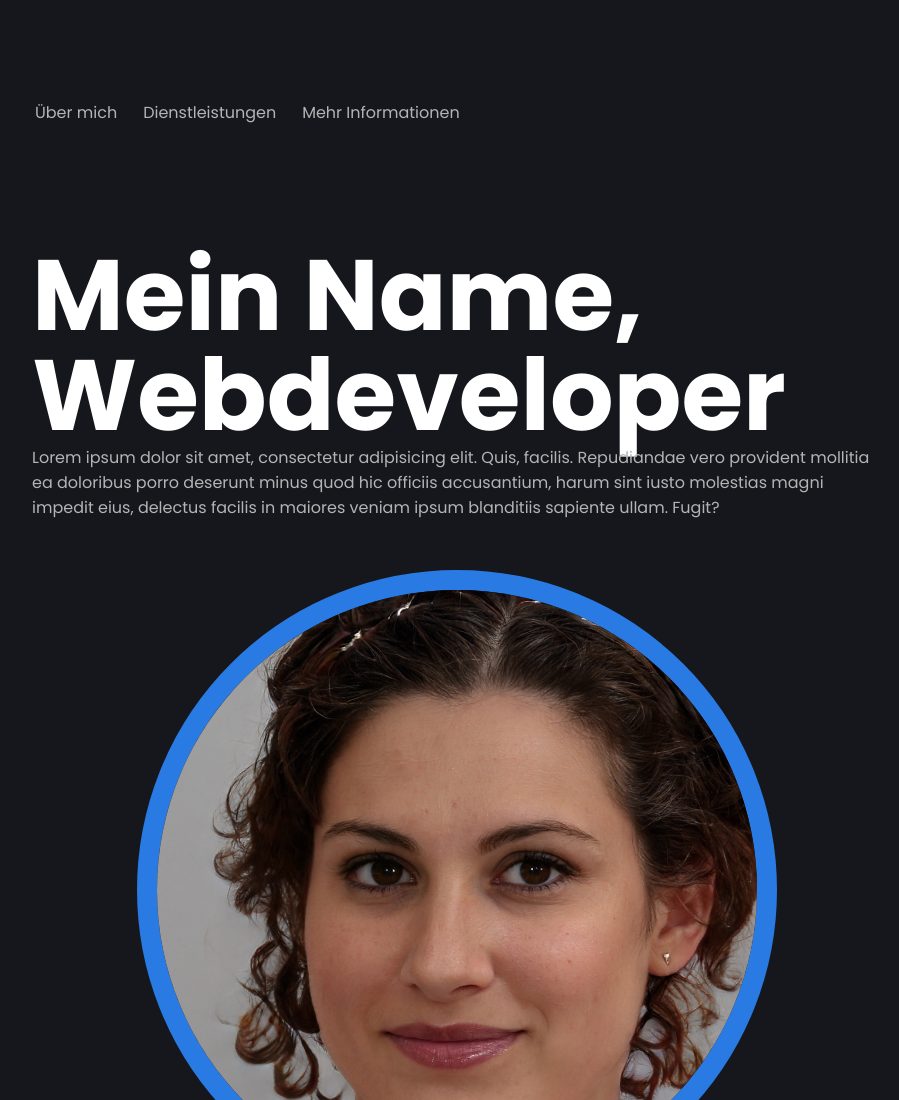
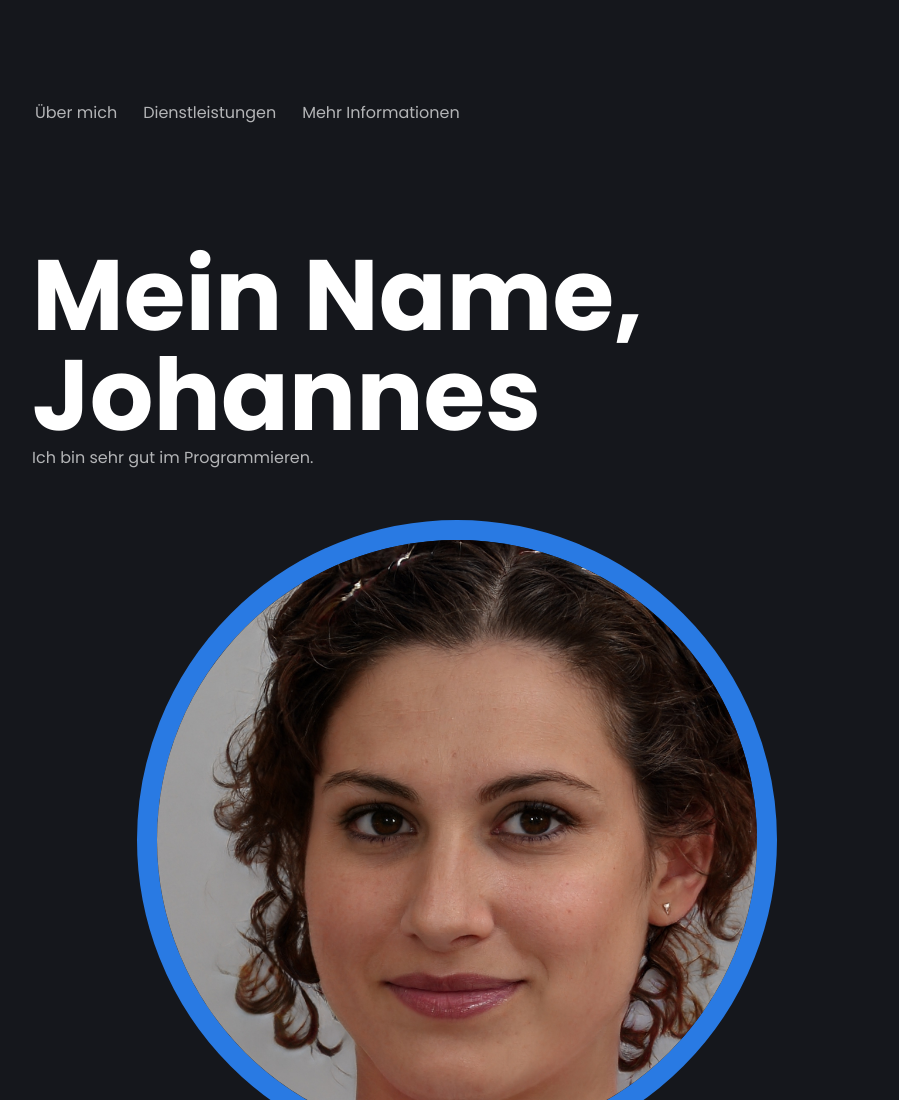
Before and after one commit to tjhannes/my-portfolio, a plain HTML site: page index.html in a window 1280 px wide. Shown: the top 1100 px of the page, without its empty margins (183-1082 px from the left). Drawn offline with nearby package versions, Linux system fonts and the light colour scheme.

Commit message:
edited text

```diff
--- a/index.html
+++ b/index.html
@@ -31,14 +31,8 @@
             <li><a href="#more_information_section">Mehr Informationen</a></li>
           </ul>
         </nav>
-        <h1>Mein Name,<br />Webdeveloper</h1>
-        <p class="subheading">
-          Lorem ipsum dolor sit amet, consectetur adipisicing elit. Quis,
-          facilis. Repudiandae vero provident mollitia ea doloribus porro
-          deserunt minus quod hic officiis accusantium, harum sint iusto
-          molestias magni impedit eius, delectus facilis in maiores veniam ipsum
-          blanditiis sapiente ullam. Fugit?
-        </p>
+        <h1>Mein Name,<br />Johannes</h1>
+        <p class="subheading">Ich bin sehr gut im Programmieren.</p>
       </div>
 
       <div class="circle">
```
